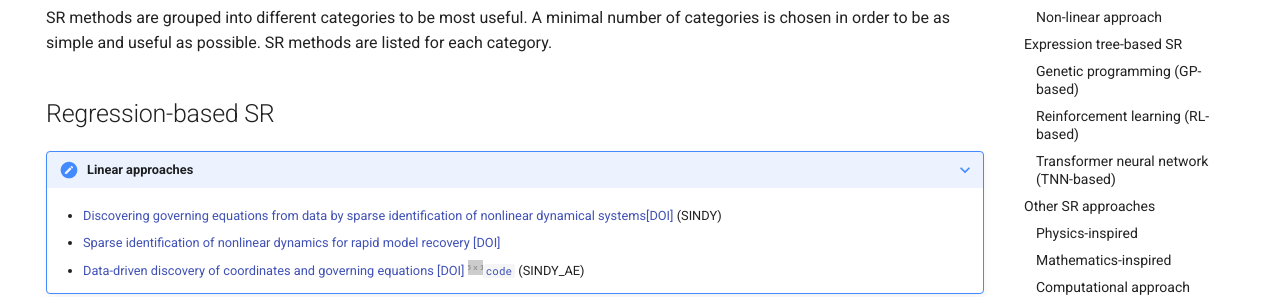
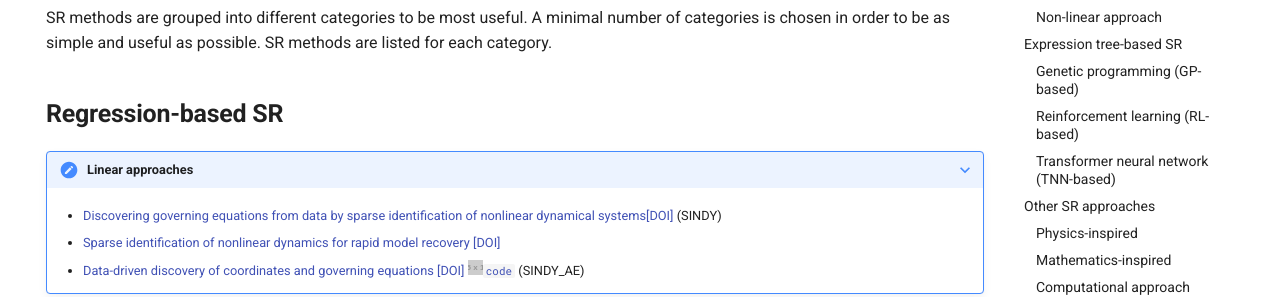
Before and after one commit to nmakke/SR-LivingReview, an MkDocs documentation site: the page built from docs/methods.md, in a window 1280 px wide. Shown: the part 223-520 px from the top of the page. Built offline with MkDocs 1.6.1 and Material for MkDocs 9.7.7, drawn with Linux system fonts in a browser that asks for light colours; formulas are drawn with MathJax 3; comment, search, counter and statistics services are not loaded.

```diff
--- a/docs/methods.md
+++ b/docs/methods.md
@@ -18,7 +18,7 @@ SR methods are listed for each category.
 <!--| Physics-inspired | This category takes into account the units of measurements of physical variables (so-called dimensional analysis) to constraint the search space | Deep learning <br> polynomial fit <br> brute force search | Neural network parameters <br> polynomial coefficients |-->
 <!--| Mathematics-inspired| This method uses the Meijer functions | General mathematical function | parameters of the Meijer functions |-->
 
-## Regression-based SR
+## **Regression-based SR**
 
 ???+ note "Linear approaches"
     <div class="meta_for_parser tablespecs"
```
